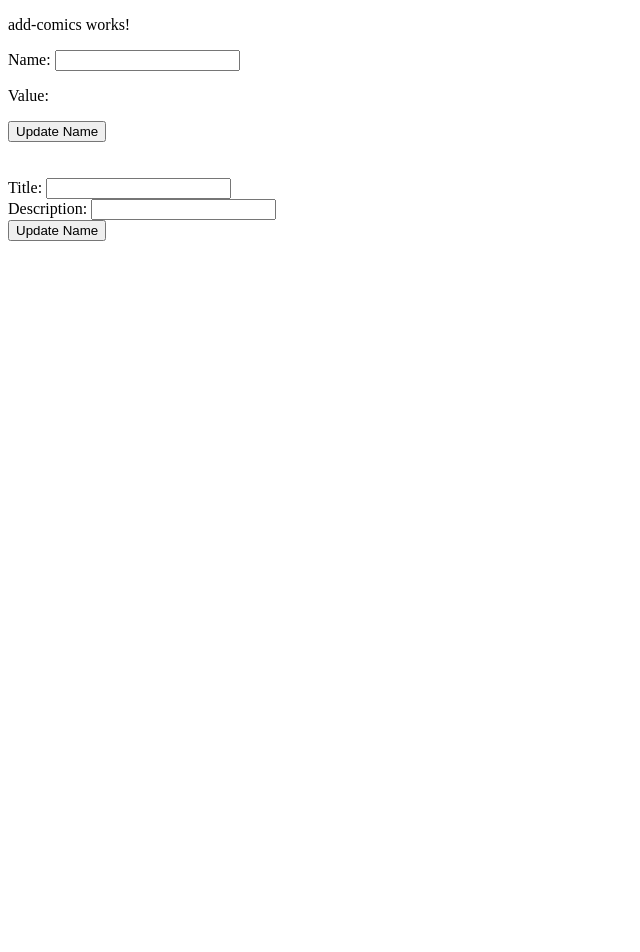
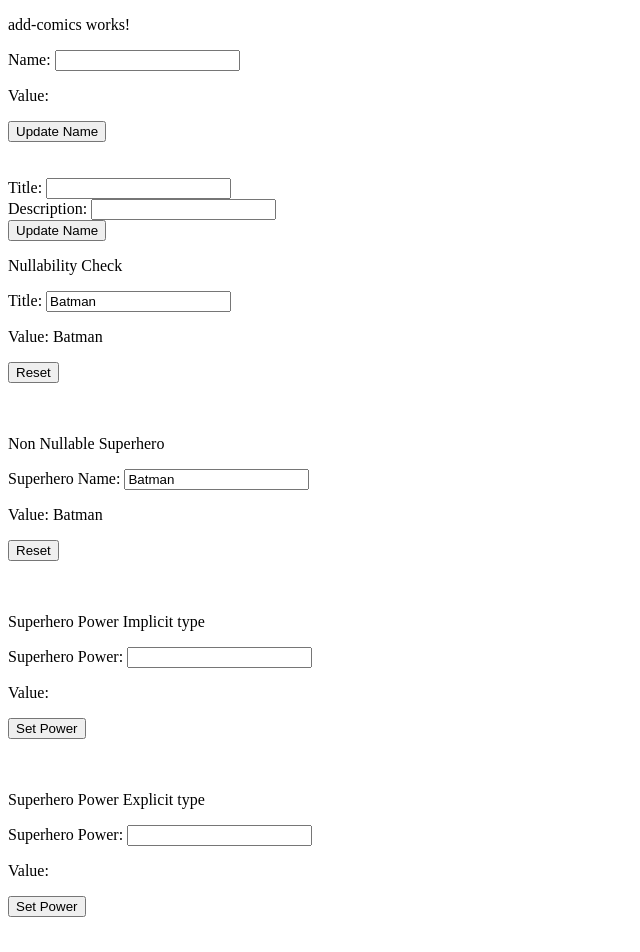
Before and after one commit to mveer-jaipur/Angular, an Angular app in the folder marvel/: page /add-comics in a window 1280 px wide. Shown: the top 952 px of the page, without its empty margins (0-640 px from the left). Before the commit the page ends 800 px from the top, so only its background shows below. Built offline with nearby package versions, Linux system fonts and the light colour scheme.

Commit message:
Form type safety for form control

```diff
--- a/marvel/src/app/components/add-comics/add-comics.component.html
+++ b/marvel/src/app/components/add-comics/add-comics.component.html
@@ -8,16 +8,60 @@
 <br />
 <br />
 <div class="form-group">
-  <label for="name">Title: </label>
-  <input id="name" type="text" [formControl]="comicsFormGroup.controls.title" />
+  <label for="title">Title: </label>
+  <input
+    id="title"
+    type="text"
+    [formControl]="comicsFormGroup.controls.title"
+  />
 
   <br />
-  <label for="name">Description: </label>
+  <label for="description">Description: </label>
   <input
-    id="name"
+    id="description"
     type="text"
     [formControl]="comicsFormGroup.controls.description"
   />
   <br />
   <button type="button" (click)="updateComicsFormGroup()">Update Name</button>
 </div>
+
+<div>
+  <p>Nullability Check</p>
+  <label for="title">Title: </label>
+  <input id="title" type="text" [formControl]="title" />
+  <p>Value: {{ title.value }}</p>
+  <button type="button" (click)="reset()">Reset</button>
+</div>
+<br />
+<br />
+
+<div>
+  <p>Non Nullable Superhero</p>
+  <label for="superheroName">Superhero Name: </label>
+  <input id="superheroName" type="text" [formControl]="superheroName" />
+  <p>Value: {{ superheroName.value }}</p>
+  <button type="button" (click)="resetNonNullable()">Reset</button>
+</div>
+<br />
+<br />
+
+<div>
+  <p>Superhero Power Implicit type</p>
+  <label for="superheroPower">Superhero Power: </label>
+  <input id="superheroPower" type="text" [formControl]="superheroPower" />
+  <p>Value: {{ superheroPower.value }}</p>
+  <button type="button" (click)="setSuperheroPower()">Set Power</button>
+</div>
+<br />
+<br />
+
+<div>
+  <p>Superhero Power Explicit type</p>
+  <label for="superheroPower2">Superhero Power: </label>
+  <input id="superheroPower2" type="text" [formControl]="superheroPower2" />
+  <p>Value: {{ superheroPower2.value }}</p>
+  <button type="button" (click)="setSuperheroPower2()">Set Power</button>
+</div>
+<br />
+<br />
--- a/marvel/src/app/components/add-comics/add-comics.component.ts
+++ b/marvel/src/app/components/add-comics/add-comics.component.ts
@@ -9,17 +9,20 @@ import { FormControl, FormGroup, ReactiveFormsModule } from '@angular/forms';
   standalone: true,
   imports: [CommonModule, ReactiveFormsModule],
 })
+
+//NOTE: Uncomment the console error statement and check the error
 export class AddComicsComponent {
+  //1. FormControl type safety
   name = new FormControl('');
 
   updateNameControl() {
-    console.warn(this.name?.value);
+    console.warn(this.name.value);
 
     //Compile Error
     // console.warn(this.name?.value.test);
   }
 
-  //FormGroup Type safety
+  //2. FormGroup Type safety
   comicsFormGroup = new FormGroup({
     title: new FormControl(''),
     description: new FormControl(''),
@@ -27,8 +30,52 @@ export class AddComicsComponent {
 
   updateComicsFormGroup() {
     console.warn(this.comicsFormGroup.controls);
+    console.warn(this.comicsFormGroup.controls.title.value);
 
-    //compile error
+    //Compile error
     //console.warn(this.comicsFormGroup.controls.domain)
+    //console.warn(this.comicsFormGroup.controls.title.domain);
+  }
+
+  //3. Nullability
+  title = new FormControl('Batman');
+  reset() {
+    console.warn('Before Reset', this.title.value);
+    this.title.reset();
+
+    //After reset function call, the value will be set to null
+    console.warn('After Reset', this.title.value);
+    console.warn(
+      'Property access on form control value is type safe by the API',
+      this.title.value?.length
+    );
+    console.warn(
+      'Method access on form control value is type safe by the API',
+      this.title.value?.toString()
+    );
+  }
+
+  //4. To make values non-nullable in form
+  superheroName = new FormControl('Batman', { nonNullable: true });
+  resetNonNullable() {
+    this.superheroName.patchValue('Superman');
+    console.warn('Before Reset', this.superheroName.value);
+    this.superheroName.reset();
+
+    //After reset function call, the value will be set to null
+    console.warn('After Reset', this.superheroName.value);
+  }
+
+  //5. Implicit type for form control based on initial value
+  superheroPower = new FormControl(null);
+  setSuperheroPower() {
+    // Console error as initial value is assigned to null so typescript inferred type is FormControl<null>
+    // this.superheroPower.setValue('Fly');
+  }
+
+  //6. To make Explicit type for form control
+  superheroPower2 = new FormControl<string | null>(null);
+  setSuperheroPower2() {
+    this.superheroPower2.setValue('Fly');
   }
 }
```
